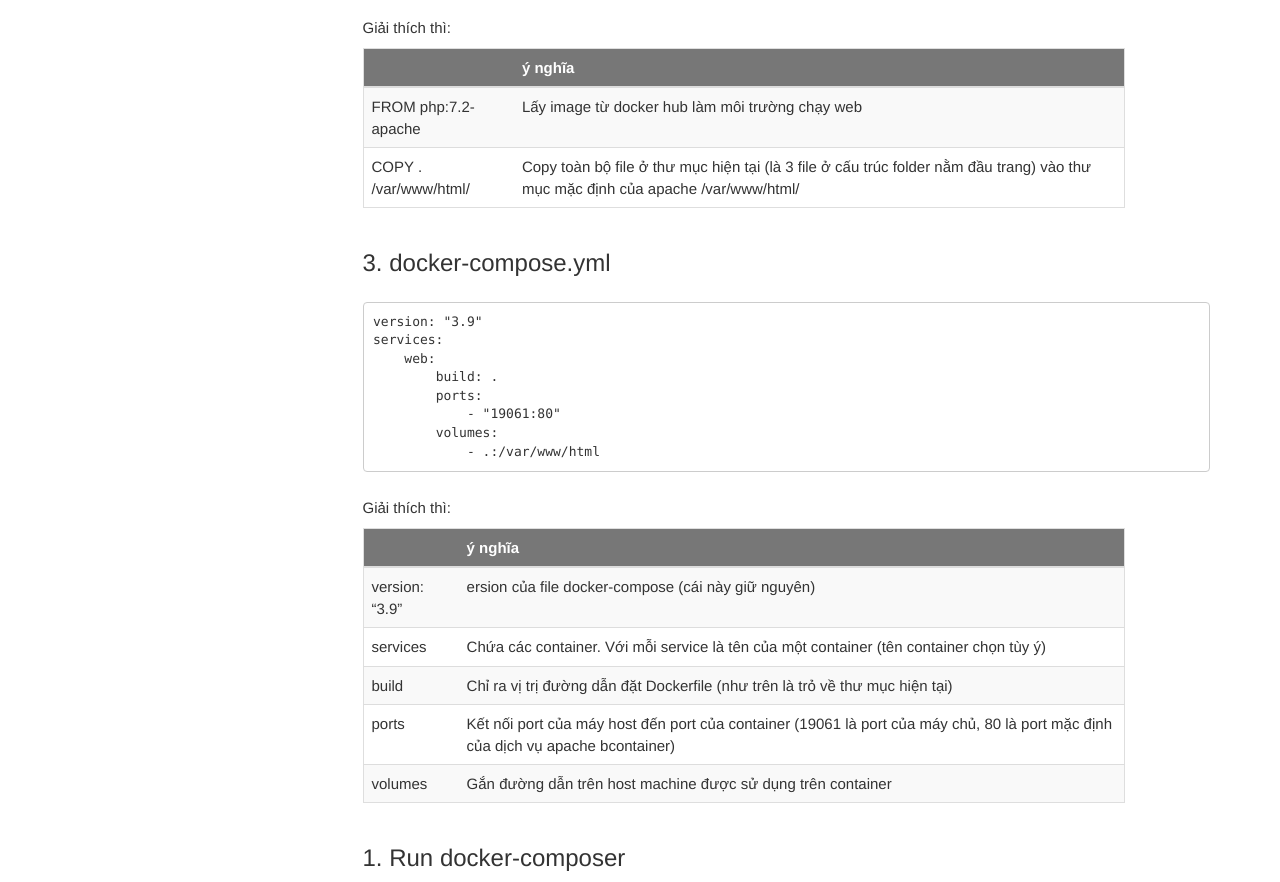
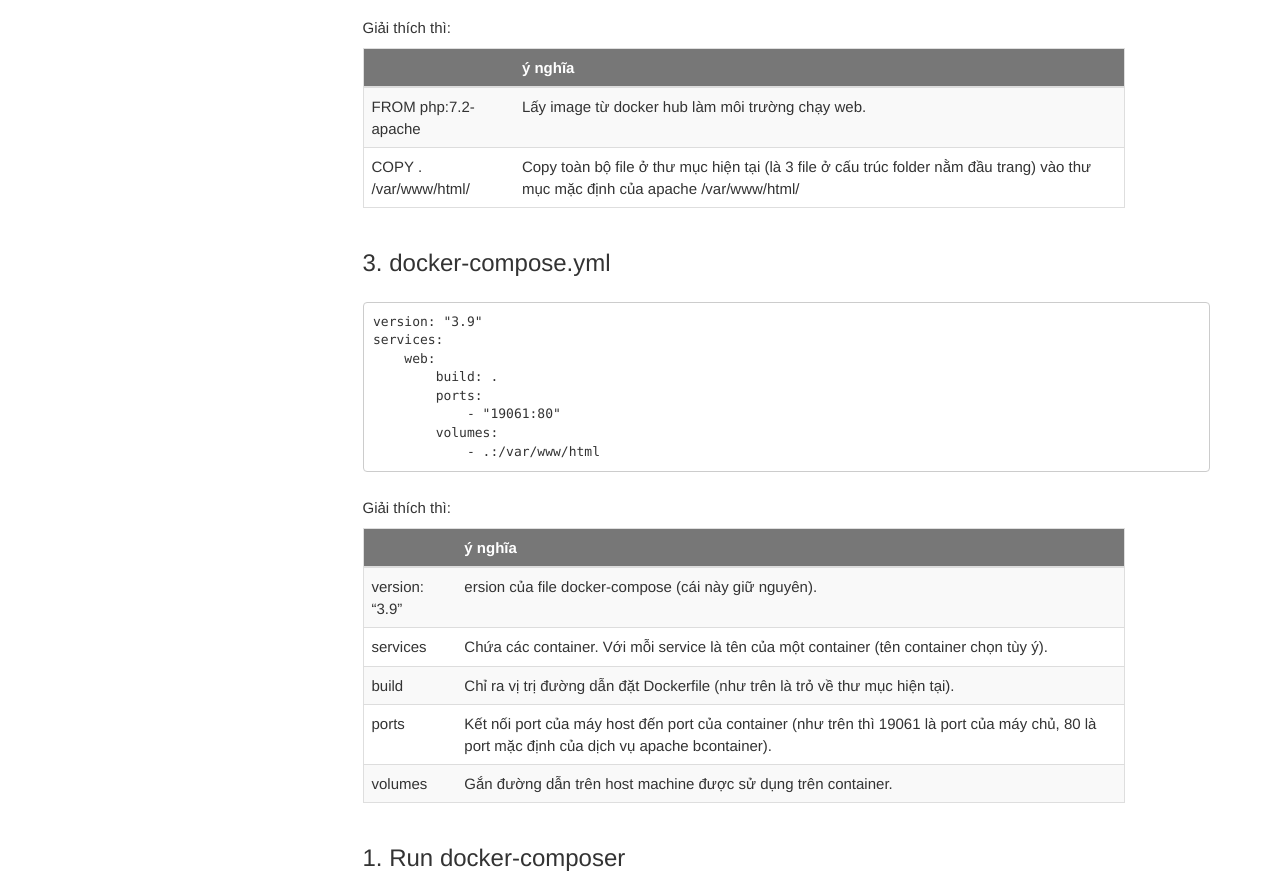
Before and after one commit to aptinstallapache2/aptinstallapache2.github.io, a Jekyll site: the page built from pages/CTFd/ctfd_deploy_web_challenge_php_apache.md, in a window 1280 px wide. Shown: the part 982-1864 px from the top of the page. Built offline with Jekyll 4.4.1, drawn with Linux system fonts in a browser that asks for light colours; comment, search, counter and statistics services are not loaded.

Commit message:
Update ctfd_deploy_web_challenge_php_apache.md

```diff
--- a/pages/CTFd/ctfd_deploy_web_challenge_php_apache.md
+++ b/pages/CTFd/ctfd_deploy_web_challenge_php_apache.md
@@ -41,7 +41,7 @@ Giải thích thì:
 
 |        | ý nghĩa
 | ------ | ------
-| FROM php:7.2-apache | Lấy image từ docker hub làm môi trường chạy web |
+| FROM php:7.2-apache | Lấy image từ docker hub làm môi trường chạy web. |
 | COPY . /var/www/html/ | Copy toàn bộ file ở thư mục hiện tại (là 3 file ở cấu trúc folder nằm đầu trang) vào thư mục mặc định của apache /var/www/html/ |
 
 ## 3. docker-compose.yml
@@ -61,11 +61,11 @@ Giải thích thì:
 
 |        | ý nghĩa
 | ------ | ------
-| version: "3.9" | ersion của file docker-compose (cái này giữ nguyên)  |
-| services | Chứa các container. Với mỗi service là tên của một container (tên container chọn tùy ý) |
-| build | Chỉ ra vị trị đường dẫn đặt Dockerfile (như trên là trỏ về thư mục hiện tại) |
-| ports | Kết nối port của máy host đến port của container (19061 là port của máy chủ, 80 là port mặc định của dịch vụ apache bcontainer) |
-| volumes | Gắn đường dẫn trên host machine được sử dụng trên container |
+| version: "3.9" | ersion của file docker-compose (cái này giữ nguyên).  |
+| services | Chứa các container. Với mỗi service là tên của một container (tên container chọn tùy ý). |
+| build | Chỉ ra vị trị đường dẫn đặt Dockerfile (như trên là trỏ về thư mục hiện tại). |
+| ports | Kết nối port của máy host đến port của container (như trên thì 19061 là port của máy chủ, 80 là port mặc định của dịch vụ apache bcontainer). |
+| volumes | Gắn đường dẫn trên host machine được sử dụng trên container. |
 
 ## 1. Run docker-composer
 
```
